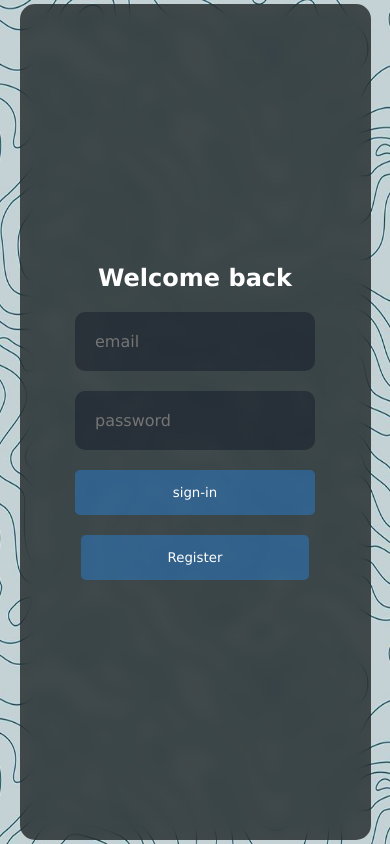
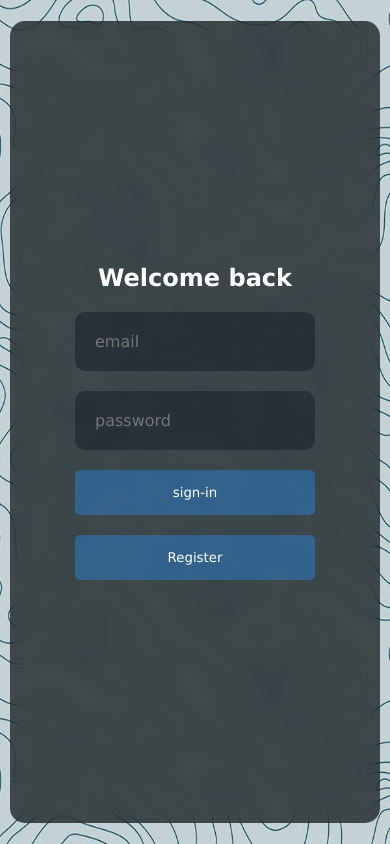
Before and after one commit to Adi-3000/gossip-chat-app, a React (Vite) app: page / in a window 390 px wide. Built offline with nearby package versions, Linux system fonts and the light colour scheme; no server answers.

Commit message:
bio added

```diff
--- a/src/index.css
+++ b/src/index.css
@@ -30,8 +30,8 @@ body{
 }
 @media only screen and (max-width: 520px){
   .container{
-  width: 90vw;
-  height: 99vh;
+  width: 95vw;
+  height: 95vh;
   border-radius: 15px;
   -webkit-backdrop-filter: blur(08px) saturate(180%);
   backdrop-filter: blur(08px) saturate(180%);
```
